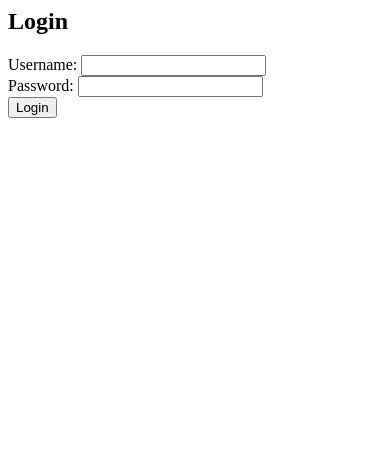
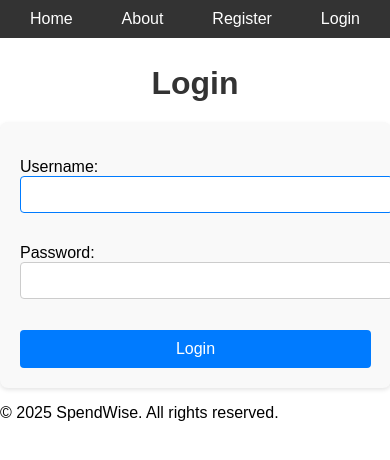
Before and after one commit to Navya-K-N-24/SpendWise, a Django app: page /login/ in a window 390 px wide. Shown: the top 460 px of the page. Run offline with Django 4.2, Linux system fonts and the light colour scheme; parts of the project's set-up code (start-up, migrations or seed data) failed here and were passed over.

Commit message:
Fix the responsivness

```diff
--- a/expensetracker/settings.py
+++ b/expensetracker/settings.py
@@ -66,7 +66,7 @@ ROOT_URLCONF = 'expensetracker.urls'
 TEMPLATES = [
     {
         'BACKEND': 'django.template.backends.django.DjangoTemplates',
-        'DIRS': [],
+        'DIRS': [BASE_DIR / 'templates'],
         'APP_DIRS': True,
         'OPTIONS': {
             'context_processors': [
--- a/tracker/static/tracker/css/style.css
+++ b/tracker/static/tracker/css/style.css
@@ -24,9 +24,11 @@ nav a {
     color: white;
     margin: 0 10px;
     text-decoration: none;
+    transition: color 0.3s ease;  /* Smooth transition for hover effect */
 }
 
 nav a:hover {
+    color: #f0a500;
     text-decoration: underline;
 }
 
@@ -82,6 +84,7 @@ nav a:hover {
 .section {
     padding: 40px 20px;
     text-align: center;
+    margin-top: 20px; /* Consistent top margin for sections */
 }
 
 .section h2 {
@@ -99,11 +102,89 @@ nav a:hover {
     color: #fff;
     padding: 5rem;
     text-align: center;
-  }
+}
 
-  .content {
+.content {
     padding: 2rem;
     max-width: 800px;
     margin: 0 auto;
     line-height: 1.6;
-  }
+}
+
+.message {
+    padding: 10px;
+    margin-bottom: 10px;
+    border: 1px solid transparent;
+    border-radius: 4px;
+}
+
+.message.success {
+    color: #155724;
+    background-color: #d4edda;
+    border-color: #c3e6cb;
+}
+
+.message.error {
+    color: #721c24;
+    background-color: #f8d7da;
+    border-color: #f5c6cb;
+}
+
+h2 {
+    color: #333;
+    font-size: 2rem;
+    margin-bottom: 20px;
+    text-align: center;
+}
+
+form {
+    max-width: 400px;
+    margin: 0 auto;
+    padding: 20px;
+    background: #f9f9f9;
+    border-radius: 8px;
+    box-shadow: 0 2px 4px rgba(0, 0, 0, 0.1);
+}
+
+form button {
+    width: 100%;
+    padding: 10px;
+    font-size: 1rem;
+    color: white;
+    background-color: #007bff;
+    border: none;
+    border-radius: 4px;
+    cursor: pointer;
+}
+
+form button:hover {
+    background-color: #0056b3;
+}
+
+form input {
+    width: 100%;
+    padding: 10px;
+    margin-bottom: 15px;
+    border: 1px solid #ccc;
+    border-radius: 4px;
+}
+
+form input:focus {
+    border-color: #007bff;
+    outline: none;
+}
+
+/* Responsive Design */
+@media screen and (max-width: 768px) {
+    .hero {
+        height: 40vh; /* Adjust the hero section height on smaller screens */
+    }
+
+    .section {
+        padding: 20px;
+    }
+
+    form {
+        width: 90%; /* Make form slightly smaller on mobile */
+    }
+}
--- /dev/null
+++ b/tracker/templates/tracker/base.html
@@ -0,0 +1,26 @@
+<!DOCTYPE html>
+<html lang="en">
+<head>
+    {% load static %}
+    <meta charset="UTF-8">
+    <meta name="viewport" content="width=device-width, initial-scale=1.0">
+    <title>{% block title %}SpendWise{% endblock %}</title>
+    <link rel="stylesheet" href="{% static 'tracker/css/style.css' %}">
+</head>
+<body>
+    <nav class="main-nav">
+        <a href="{% url 'home' %}">Home</a>
+        <a href="{% url 'about' %}">About</a>
+        <a href="{% url 'register' %}">Register</a>
+        <a href="{% url 'login' %}">Login</a>
+    </nav>
+
+    {% block content %}
+    <!-- Page-specific content will be inserted here -->
+    {% endblock %}
+
+    <footer class="main-footer">
+        <p>&copy; 2025 SpendWise. All rights reserved.</p>
+    </footer>
+</body>
+</html>
--- a/tracker/templates/tracker/login.html
+++ b/tracker/templates/tracker/login.html
@@ -1,14 +1,23 @@
+{% extends "tracker/base.html" %}
+
+{% block title %}Login - SpendWise{% endblock %}
+
+{% block content %}
 <h2>Login</h2>
+
+<!-- Block to display messages -->
+{% if messages %}
+<ul>
+    {% for message in messages %}
+    <li class="message {{ message.tags }}">{{ message }}</li>
+    {% endfor %}
+</ul>
+{% endif %}
+
+<!-- Login form -->
 <form method="post">
     {% csrf_token %}
-    <label for="username">Username:</label>
-    <input type="text" name="username" id="username" required>
-    <br>
-    <label for="password">Password:</label>
-    <input type="password" name="password" id="password" required>
-    <br>
+    {{ form.as_p }}
     <button type="submit">Login</button>
 </form>
-{% if form.errors %}
-    <p style="color: red;">Invalid username or password.</p>
-{% endif %}
+{% endblock %}
```
Also changed, not shown: tracker/templates/tracker/about.html (+5 -24 lines), tracker/templates/tracker/index.html (+6 -44 lines), tracker/templates/tracker/register.html (+5 -28 lines), tracker/views.py (+3 -21 lines), tracker/urls.py (line endings or trailing spaces).
